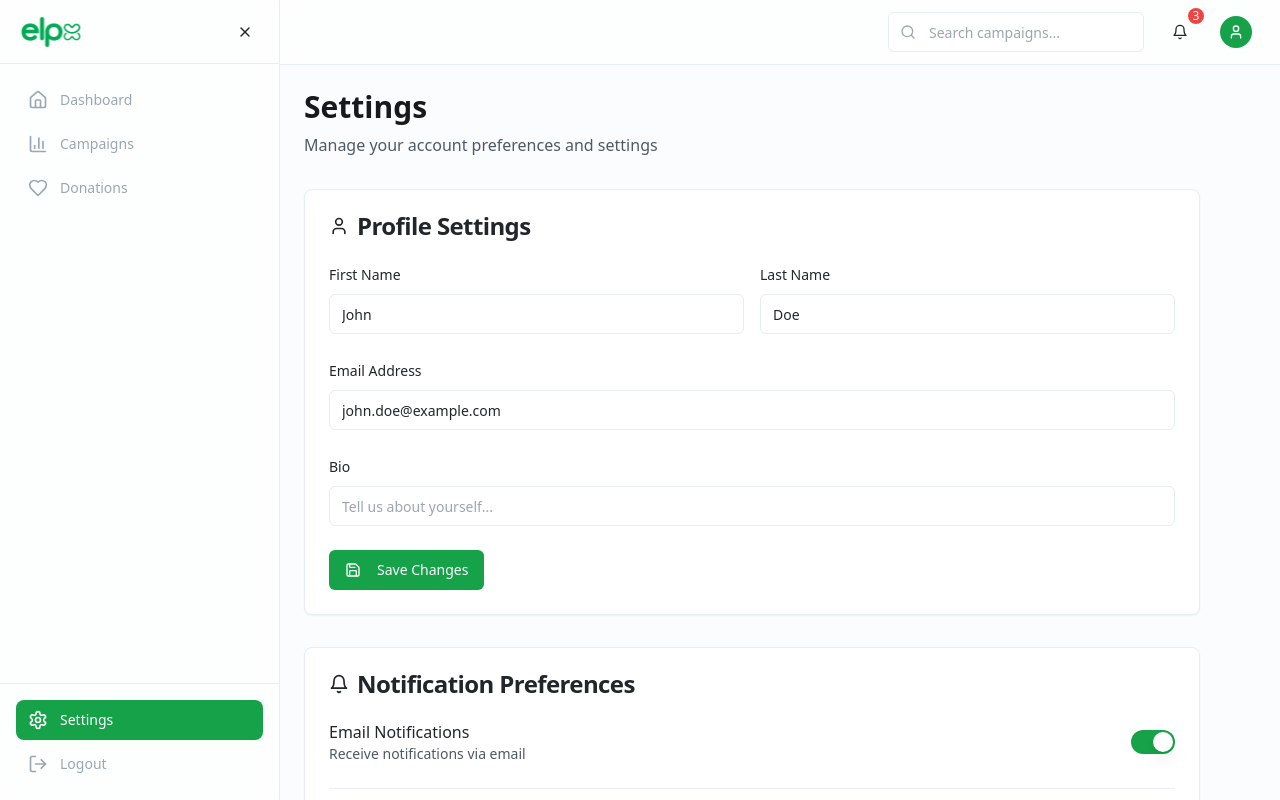
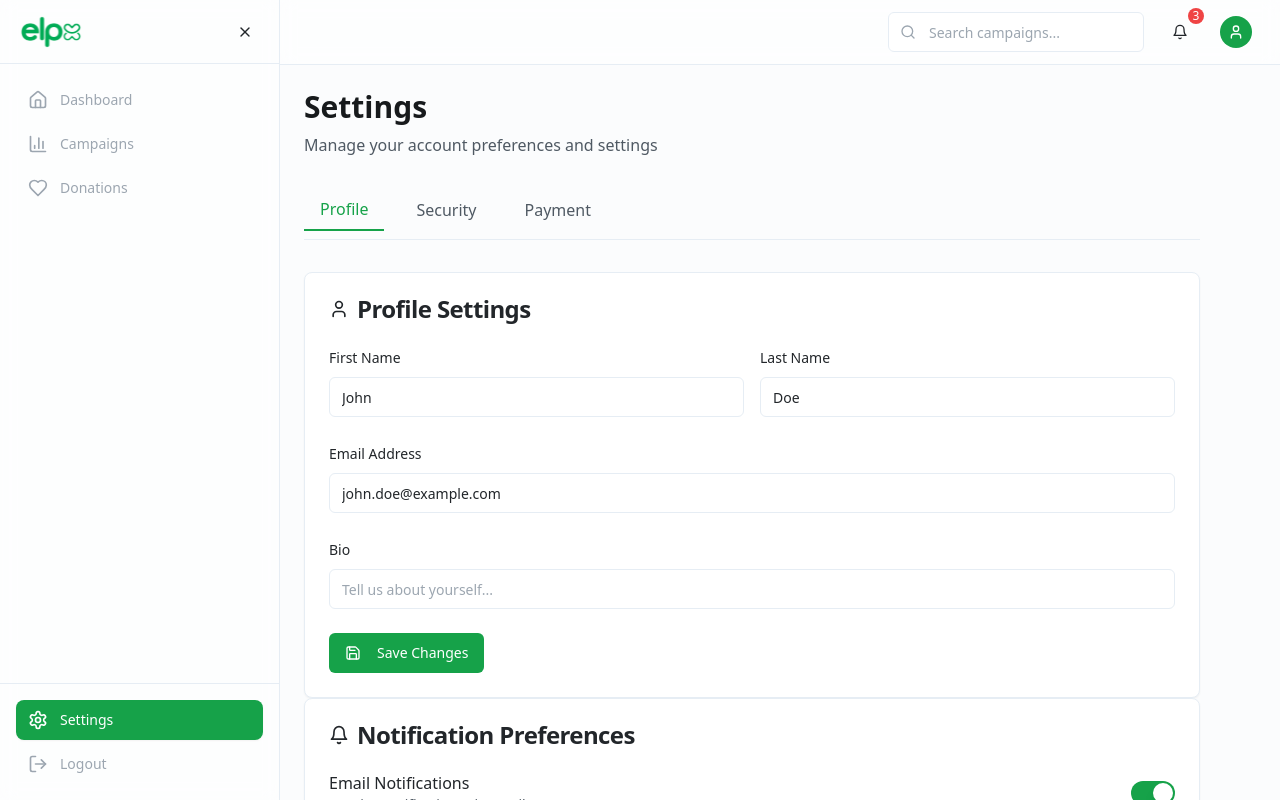
Before and after one commit to Elpxhub/Elpx-Redirect, a React (Vite) app: page /settings in a window 1280 px wide. Built offline with nearby package versions, Linux system fonts and the light colour scheme.

Commit message:
OATCH:fjfn

```diff
--- a/src/pages/Settings.tsx
+++ b/src/pages/Settings.tsx
@@ -1,3 +1,4 @@
+import { useState } from "react";
 import { motion } from "framer-motion";
 import { Save, User, Bell, Shield, CreditCard } from "lucide-react";
 import { Card, CardContent, CardHeader, CardTitle } from "@/components/ui/card";
@@ -9,24 +10,13 @@ import { Separator } from "@/components/ui/separator";
 import DashboardLayout from "@/components/layout/DashboardLayout";
 
 const Settings = () => {
+  const [activeTab, setActiveTab] = useState("profile");
+
+  const renderTabContent = () => {
+    switch (activeTab) {
+      case "profile":
         return (
-    <DashboardLayout>
-      <div className="space-y-8 max-w-4xl">
-        <motion.div
-          initial={{ opacity: 0, y: 20 }}
-          animate={{ opacity: 1, y: 0 }}
-          transition={{ duration: 0.5 }}
-        >
-          <h1 className="text-3xl font-bold text-gray-900">Settings</h1>
-          <p className="text-gray-600 mt-2">Manage your account preferences and settings</p>
-        </motion.div>
-
-        {/* Profile Settings */}
-        <motion.div
-          initial={{ opacity: 0, y: 20 }}
-          animate={{ opacity: 1, y: 0 }}
-          transition={{ duration: 0.5, delay: 0.1 }}
-        >
+          <>
             <Card>
               <CardHeader>
                 <CardTitle className="flex items-center gap-2">
@@ -59,55 +49,13 @@ const Settings = () => {
                 </Button>
               </CardContent>
             </Card>
-        </motion.div>
+            {/* Notification Settings */}
+            <motion.div initial={{ opacity: 0, y: 20 }} animate={{ opacity: 1, y: 0 }} transition={{ duration: 0.5, delay: 0.2 }} > <Card> <CardHeader> <CardTitle className="flex items-center gap-2"> <Bell className="w-5 h-5" /> Notification Preferences </CardTitle> </CardHeader> <CardContent className="space-y-6"> <div className="flex items-center justify-between"> <div> <p className="font-medium">Email Notifications</p> <p className="text-sm text-gray-600">Receive notifications via email</p> </div> <Switch defaultChecked /> </div> <Separator /> <div className="flex items-center justify-between"> <div> <p className="font-medium">Push Notifications</p> <p className="text-sm text-gray-600">Receive push notifications in your browser</p> </div> <Switch /> </div> <Separator /> <div className="flex items-center justify-between"> <div> <p className="font-medium">SMS Notifications</p> <p className="text-sm text-gray-600">Receive important updates via SMS</p> </div> <Switch defaultChecked /> </div> </CardContent> </Card> </motion.div>
+          </>
+        );
 
-        {/* Notification Settings */}
-        <motion.div
-          initial={{ opacity: 0, y: 20 }}
-          animate={{ opacity: 1, y: 0 }}
-          transition={{ duration: 0.5, delay: 0.2 }}
-        >
-          <Card>
-            <CardHeader>
-              <CardTitle className="flex items-center gap-2">
-                <Bell className="w-5 h-5" />
-                Notification Preferences
-              </CardTitle>
-            </CardHeader>
-            <CardContent className="space-y-6">
-              <div className="flex items-center justify-between">
-                <div>
-                  <p className="font-medium">Email Notifications</p>
-                  <p className="text-sm text-gray-600">Receive notifications via email</p>
-                </div>
-                <Switch defaultChecked />
-              </div>
-              <Separator />
-              <div className="flex items-center justify-between">
-                <div>
-                  <p className="font-medium">Push Notifications</p>
-                  <p className="text-sm text-gray-600">Receive push notifications in your browser</p>
-                </div>
-                <Switch />
-              </div>
-              <Separator />
-              <div className="flex items-center justify-between">
-                <div>
-                  <p className="font-medium">SMS Notifications</p>
-                  <p className="text-sm text-gray-600">Receive important updates via SMS</p>
-                </div>
-                <Switch defaultChecked />
-              </div>
-            </CardContent>
-          </Card>
-        </motion.div>
-
-        {/* Security Settings */}
-        <motion.div
-          initial={{ opacity: 0, y: 20 }}
-          animate={{ opacity: 1, y: 0 }}
-          transition={{ duration: 0.5, delay: 0.3 }}
-        >
+      case "security":
+        return (
           <Card>
             <CardHeader>
               <CardTitle className="flex items-center gap-2">
@@ -128,19 +76,13 @@ const Settings = () => {
                 <Label htmlFor="confirmPassword">Confirm New Password</Label>
                 <Input id="confirmPassword" type="password" />
               </div>
-              <Button variant="outline">
-                Update Password
-              </Button>
+              <Button variant="outline">Update Password</Button>
             </CardContent>
           </Card>
-        </motion.div>
+        );
 
-        {/* Payment Settings */}
-        <motion.div
-          initial={{ opacity: 0, y: 20 }}
-          animate={{ opacity: 1, y: 0 }}
-          transition={{ duration: 0.5, delay: 0.4 }}
-        >
+      case "payment":
+        return (
           <Card>
             <CardHeader>
               <CardTitle className="flex items-center gap-2">
@@ -152,7 +94,9 @@ const Settings = () => {
               <div className="flex items-center justify-between">
                 <div>
                   <p className="font-medium">Two-Factor Authentication</p>
-                  <p className="text-sm text-gray-600">Add an extra layer of security to your account</p>
+                  <p className="text-sm text-gray-600">
+                    Add an extra layer of security to your account
+                  </p>
                 </div>
                 <Switch />
               </div>
@@ -173,12 +117,69 @@ const Settings = () => {
                     Remove
                   </Button>
                 </div>
-                <Button variant="outline">
-                  Add Payment Method
-                </Button>
+                <Button variant="outline">Add Payment Method</Button>
               </div>
             </CardContent>
           </Card>
+        );
+
+      default:
+        return null;
+    }
+  };
+
+  return (
+    <DashboardLayout>
+      <div className="space-y-8 max-w-4xl">
+        <motion.div
+          initial={{ opacity: 0, y: 20 }}
+          animate={{ opacity: 1, y: 0 }}
+          transition={{ duration: 0.5 }}
+        >
+          <h1 className="text-3xl font-bold text-gray-900">Settings</h1>
+          <p className="text-gray-600 mt-2">
+            Manage your account preferences and settings
+          </p>
+        </motion.div>
+
+        {/* Tabs */}
+        <div className="flex gap-4 border-b pb-2">
+          <button
+            className={`px-4 py-2 font-medium ${activeTab === "profile"
+              ? "border-b-2 border-primary text-primary"
+              : "text-gray-600"
+              }`}
+            onClick={() => setActiveTab("profile")}
+          >
+            Profile
+          </button>
+          <button
+            className={`px-4 py-2 font-medium ${activeTab === "security"
+              ? "border-b-2 border-primary text-primary"
+              : "text-gray-600"
+              }`}
+            onClick={() => setActiveTab("security")}
+          >
+            Security
+          </button>
+          <button
+            className={`px-4 py-2 font-medium ${activeTab === "payment"
+              ? "border-b-2 border-primary text-primary"
+              : "text-gray-600"
+              }`}
+            onClick={() => setActiveTab("payment")}
+          >
+            Payment
+          </button>
+        </div>
+
+        {/* Tab Content */}
+        <motion.div
+          initial={{ opacity: 0, y: 20 }}
+          animate={{ opacity: 1, y: 0 }}
+          transition={{ duration: 0.5, delay: 0.1 }}
+        >
+          {renderTabContent()}
         </motion.div>
       </div>
     </DashboardLayout>
```
Lines whose indentation alone changed are shown as unchanged.
